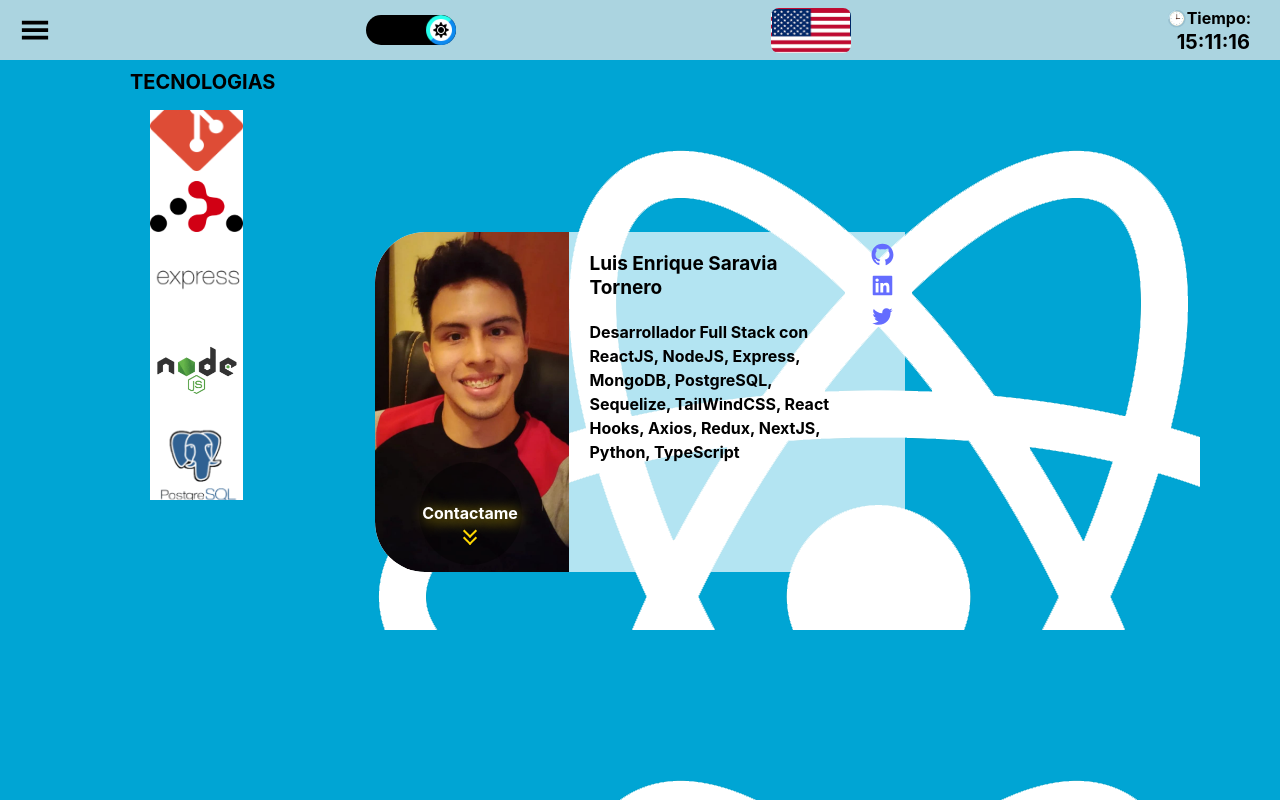
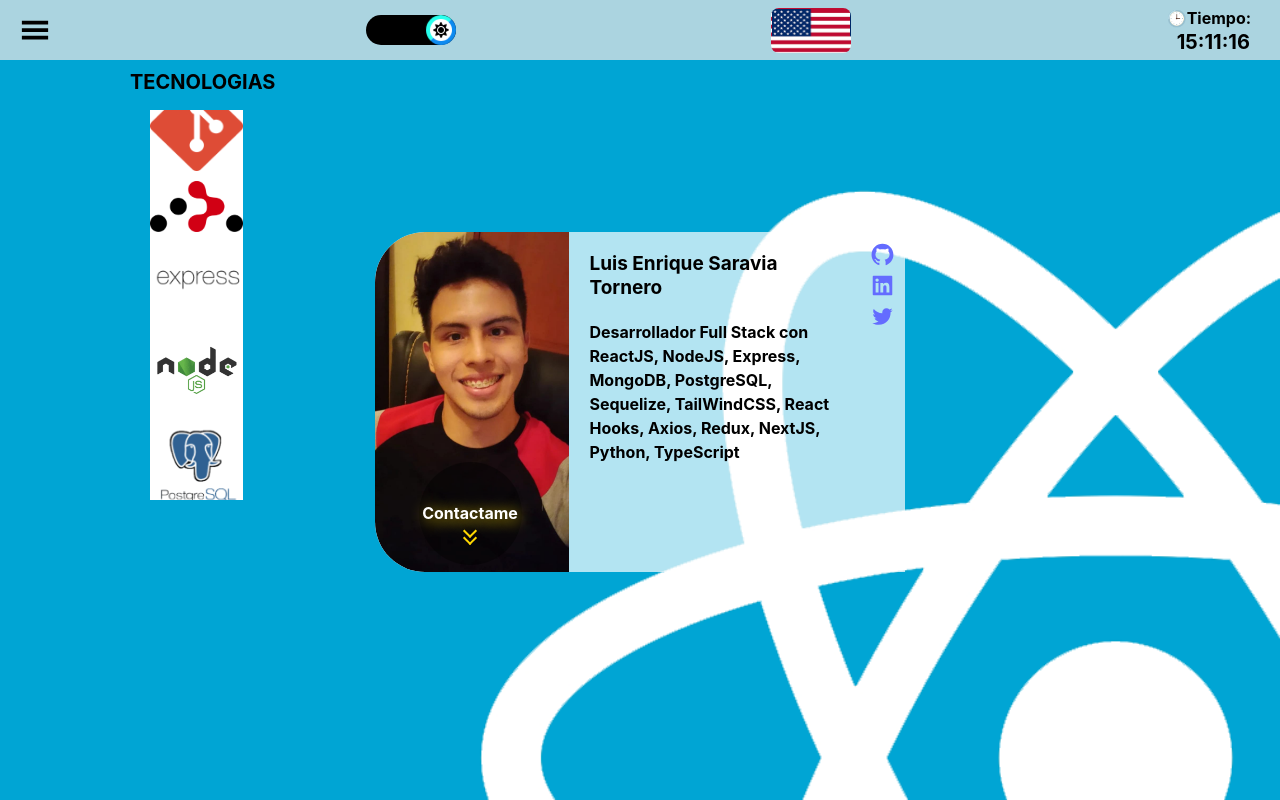
Before and after one commit to Programadordelfuturo/New-Potfolio, a React (Vite) app: page /portfolio in a window 1280 px wide. Built offline with nearby package versions, Linux system fonts and the light colour scheme.

Commit message:
actualizacion de estilos

```diff
--- a/src/App.css
+++ b/src/App.css
@@ -33,9 +33,13 @@
   border-radius: 30px;
 }
 
+#root {
+  overflow: hidden;
+}
+
 body {
-  background: var(--four-url);
-  background-size: auto;
+  background: url('./assets/fondo.pantalla.principal.png');
+  background-size: cover;
   color: var(--five-color);
   display: flex;
   justify-content: center;
```
